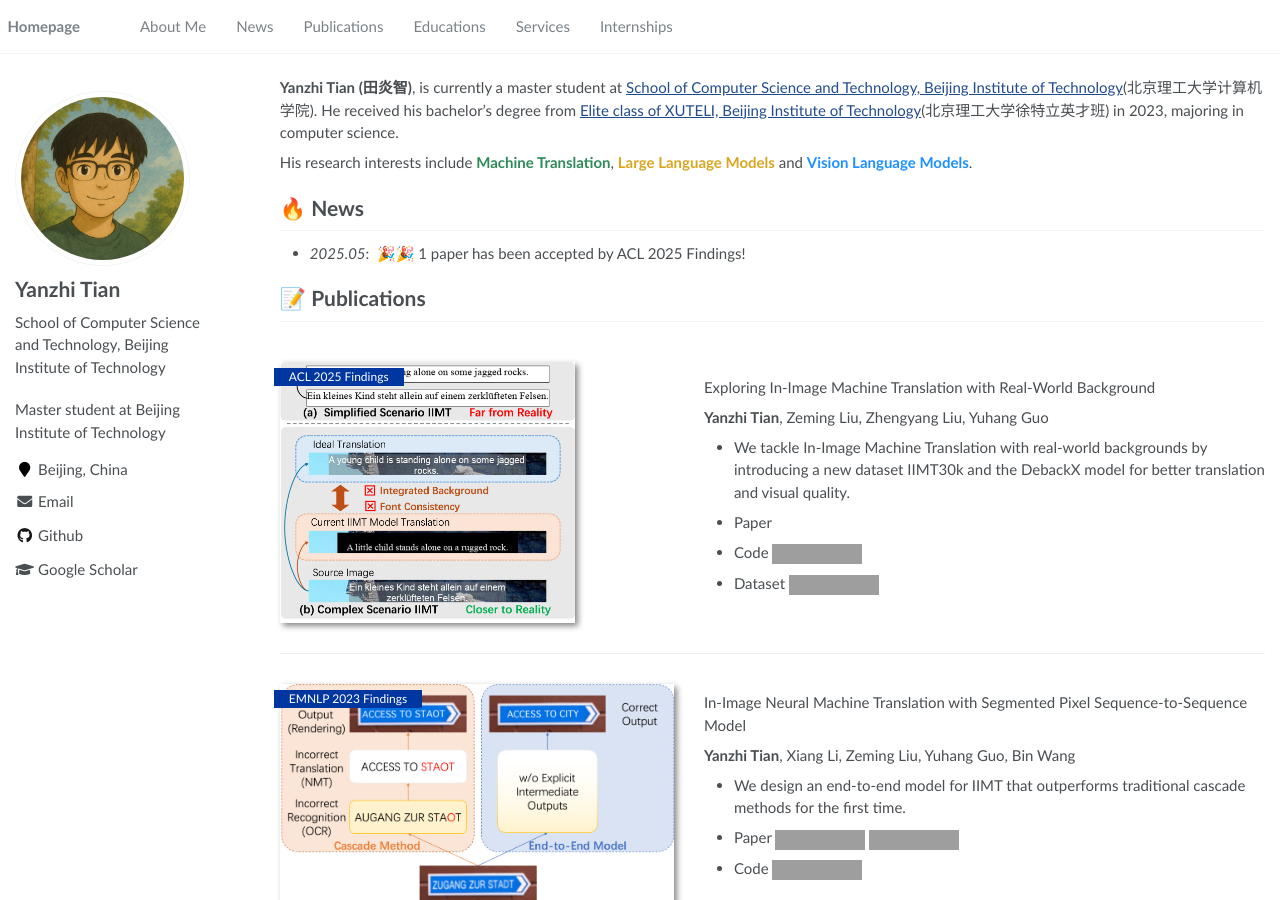
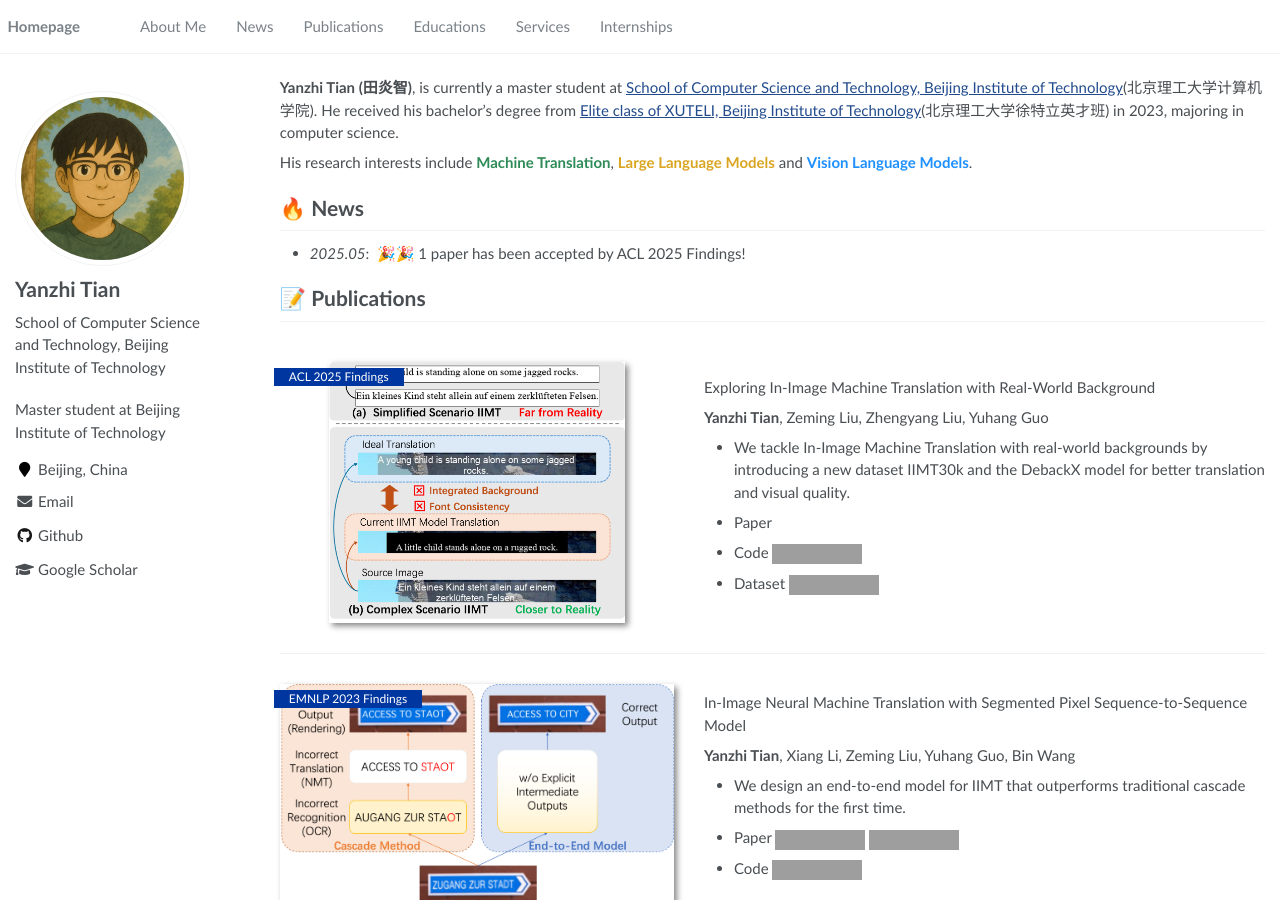
Before and after one commit to YanzhiTian/yanzhitian.github.io, a Jekyll site: the page built from _pages/about.md, in a window 1280 px wide and 900 px high. Built offline with Jekyll 4.4.1, drawn with Linux system fonts in a browser that asks for light colours; grey boxes are pictures that could not be loaded.

Commit message:
first commit

```diff
--- a/_pages/about.md
+++ b/_pages/about.md
@@ -32,8 +32,14 @@ His research interests include <font color="#2E8B57"><b>Machine Translation</b><
 
 # 📝 Publications
 
-<div class='paper-box'><div class='paper-box-image'><div><div class="badge">ACL 2025 Findings</div><img src='images/ACL2025.png' alt="sym" width="75%"></div></div>
-<div class='paper-box-text' markdown="1">
+<div class='paper-box'>
+  <div class='paper-box-image'>
+    <div style="text-align: center;">
+      <div class="badge">ACL 2025 Findings</div>
+      <img src='images/ACL2025.png' alt="sym" width="75%">
+    </div>
+  </div>
+  <div class='paper-box-text' markdown="1">
 
 Exploring In-Image Machine Translation with Real-World Background
 
```
